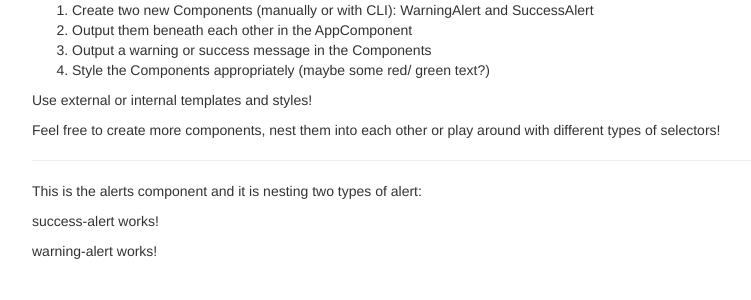
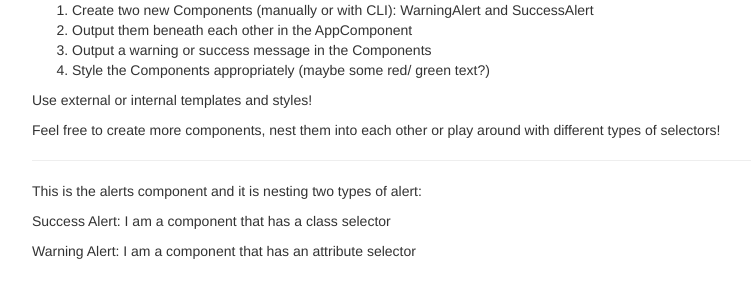
Before and after one commit to urvir-ezdi/Angular-4-Assignment-1, an Angular app: page / in a window 1280 px wide. Shown: the top 300 px of the page, without its empty margins (38-789 px from the left). Built offline with nearby package versions, Linux system fonts and the light colour scheme.

Commit message:
Update templates to give an indication of the kind of selector's their components use

```diff
--- a/src/app/success-alert/success-alert.component.html
+++ b/src/app/success-alert/success-alert.component.html
@@ -1,3 +1,3 @@
 <p>
-  success-alert works!
+  Success Alert: I am a component that has a class selector
 </p>
--- a/src/app/warning-alert/warning-alert.component.html
+++ b/src/app/warning-alert/warning-alert.component.html
@@ -1,3 +1,3 @@
 <p>
-  warning-alert works!
+  Warning Alert: I am a component that has an attribute selector
 </p>
```
